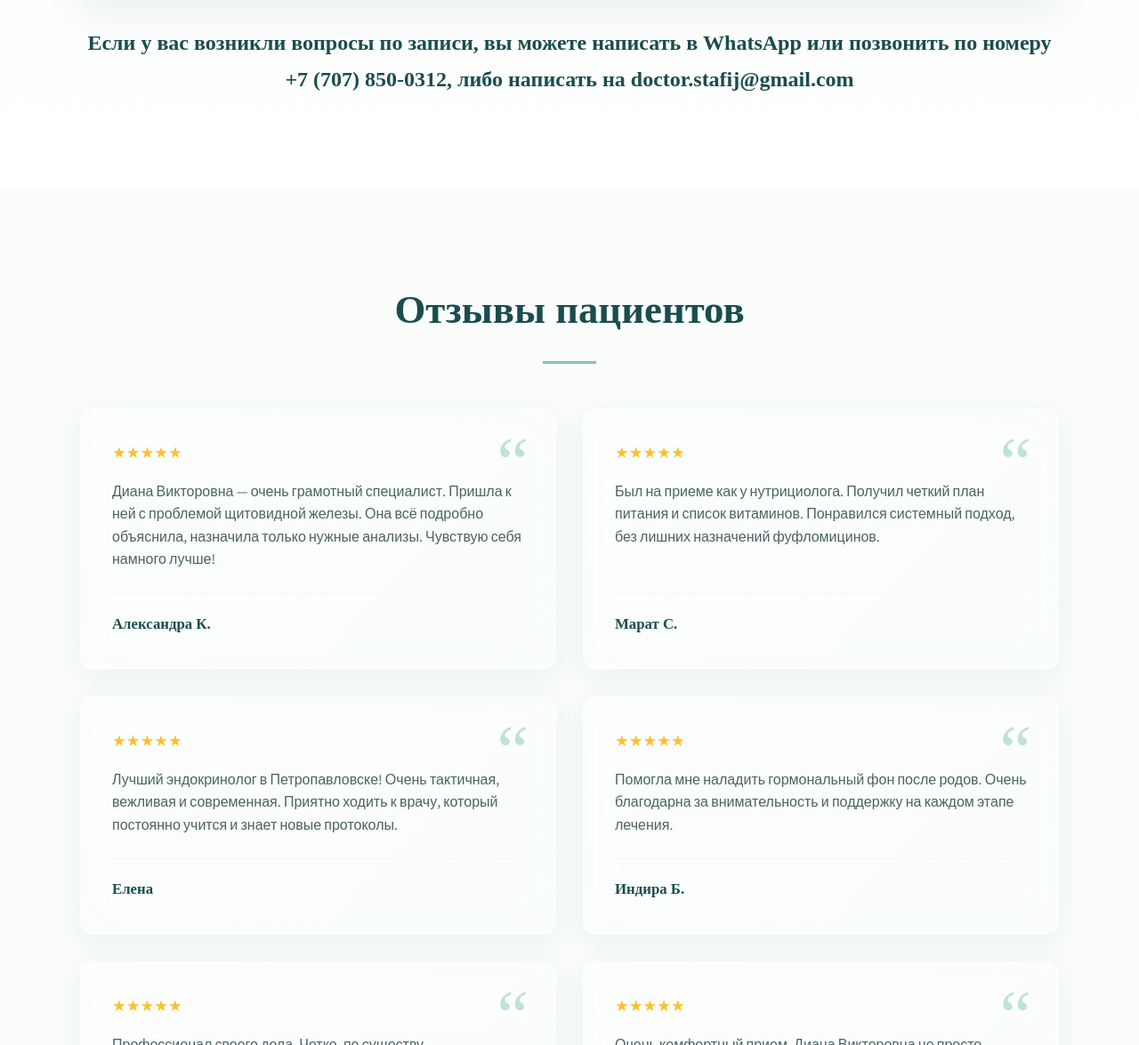
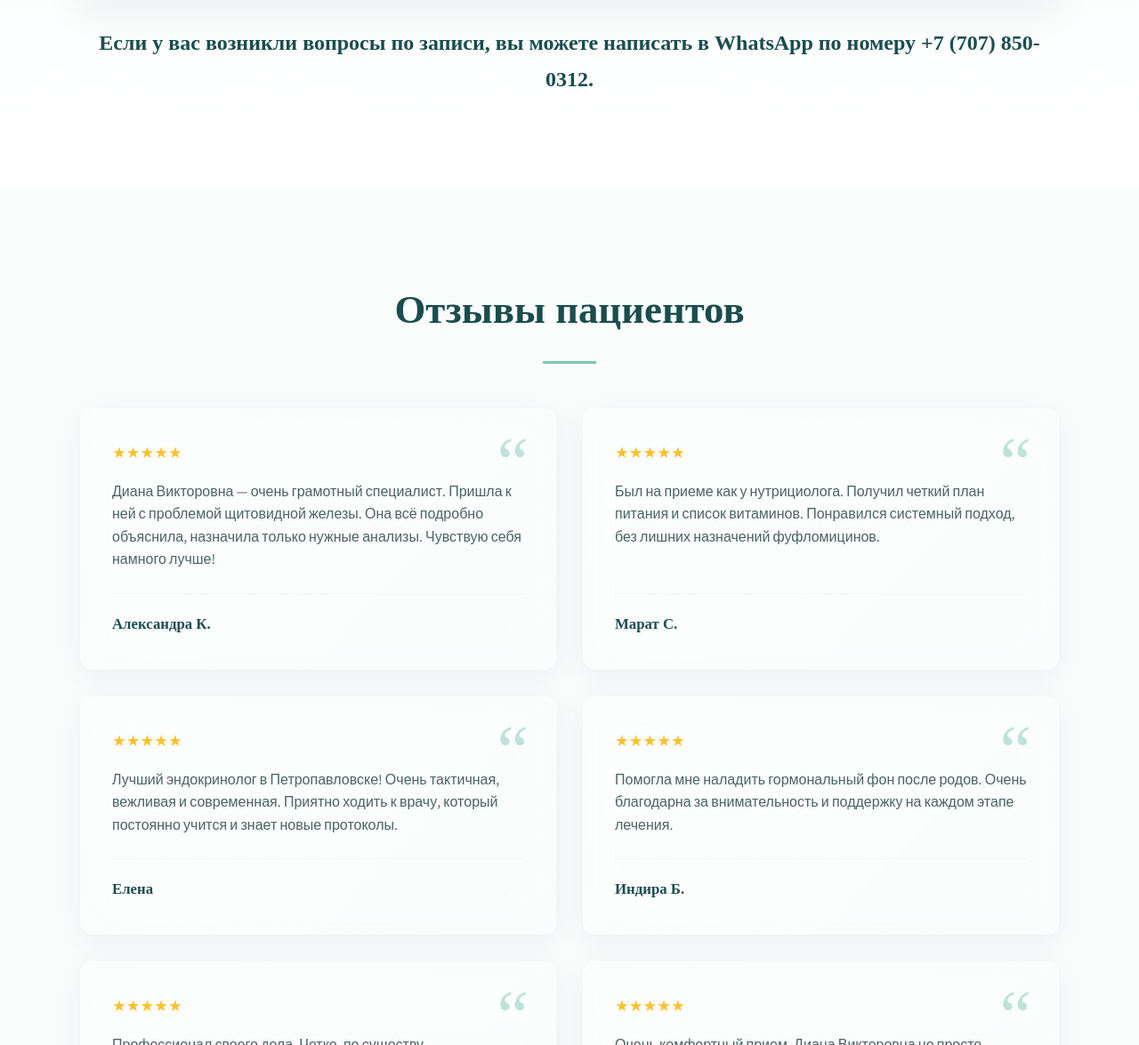
Before and after one commit to gosubv/doctorstafij, a Jekyll site: the page built from index.md, in a window 1280 px wide and 1400 px high, scrolled down 7590 px. Shown: the part 225-1400 px from the top of the window at 89% size. Built offline with Jekyll 4.4.1, drawn with Linux system fonts in a browser that asks for light colours; some of the changed text lies outside the part shown.

Commit message:
Update photo and text.

```diff
--- a/assets/css/style_optimized.css
+++ b/assets/css/style_optimized.css
@@ -350,7 +350,8 @@ section:nth-child(even) {
 }
 
 .doctor-img {
-    width: 100%;
+    /*width: 100%;*/
+    height:400px;
     border-radius: var(--radius);
     object-fit: cover;
     display: block;
--- a/index.md
+++ b/index.md
@@ -10,7 +10,7 @@ title: Доктор Стафий | Эндокринолог-нутрициоло
         <p class="hero-subtitle">
             Стафий Диана Викторовна — Ваш эксперт в мире гормонального здоровья и осознанного питания.
         </p>
-        <a href="#booking" class="btn-nav hero-btn">Онлайн запись на консультацию</a>
+        <a href="#booking" class="btn-nav hero-btn">Запись на консультацию</a>
     </div>
 </section>
 
@@ -19,7 +19,7 @@ title: Доктор Стафий | Эндокринолог-нутрициоло
 
         <div class="about-hero">
             <div class="about-image">
-                <img src="{{ '/assets/img/doctor.png' | relative_url }}" alt="Стафий Диана Викторовна" class="doctor-img">
+                <img src="{{ '/assets/img/doctor_02.png' | relative_url }}" alt="Стафий Диана Викторовна" class="doctor-img" />
                 <div class="experience-badge glass-panel">
                     <span class="years">14+</span>
                     <span class="exp-text">лет практики</span>
@@ -210,7 +210,7 @@ title: Доктор Стафий | Эндокринолог-нутрициоло
 
         <div class="booking-footer">
             <p class="booking-footer-text"><h2>
-                Если у вас возникли вопросы по записи, вы можете написать в WhatsApp или позвонить по номеру {{ site.author.phone }}, либо написать на <a href="mailto:{{ site.email }}" class="booking-email-link">{{ site.email }}</a>
+                Если у вас возникли вопросы по записи, вы можете написать в WhatsApp по номеру {{ site.author.phone }}.
             </h2></p>
         </div>
     </div>
```
Also changed, not shown: assets/img/doctor_02.png (added).
